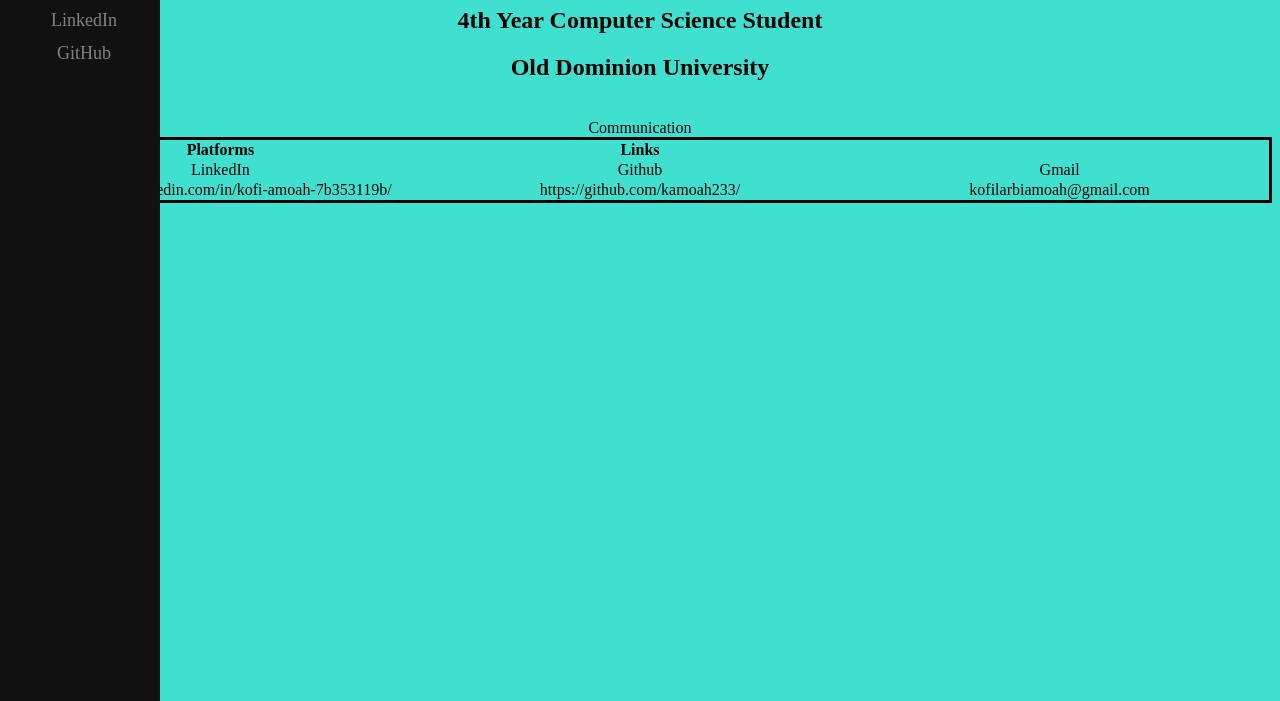
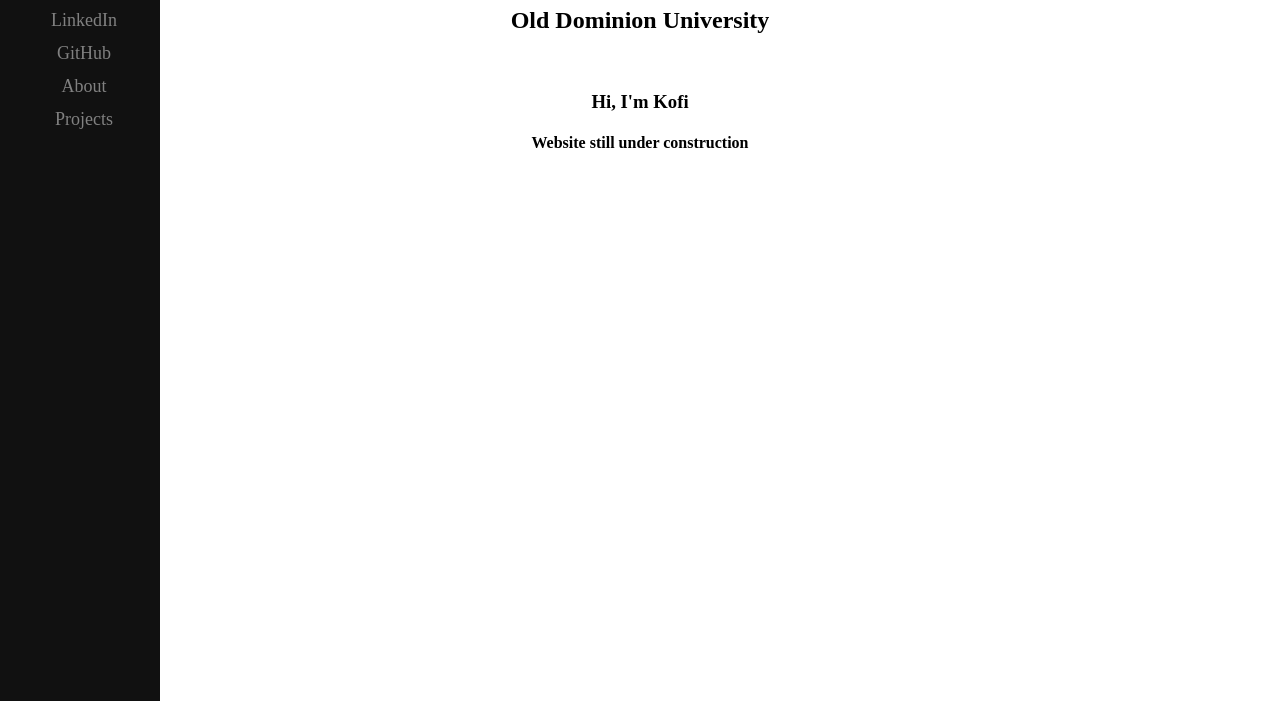
Before and after one commit to kamoah233/personal-webs_portf_proj, a plain HTML site: page index.html in a window 1280 px wide. Shown: the part 99-800 px from the top of the page. Drawn offline with Linux system fonts and the light colour scheme.

Commit message:
minor changes

```diff
--- a/index.html
+++ b/index.html
@@ -1,11 +1,12 @@
 <!DOCTYPE html>
+<!-- <html lang ="en" class = "dark" style="color-scheme: dark;"> -->
 <html lang ="en">
 
 <head>
-<title> Kofi Amoah </title>
+<title> KOFI AMOAH </title>
 </head>
 <link rel="stylesheet" href="index.css">
-<body style = "background-color: turquoise; "> </body>
+<!-- <body style = "background-color: whitesmoke; "> </body> -->
 <br>
 
 
@@ -13,17 +14,21 @@
         <a href= "RESUME.pdf">Resume</a>
         <a href="https://www.linkedin.com/in/kofi-amoah-7b353119b/">LinkedIn</a>
         <a href="https://github.com/kamoah233">GitHub</a>
+        <a href="about.html">About</a>
+        <a href="projects.html">Projects</a>
     </div>
 
 
 <h1> Kofi Amoah </h1>
-<h2> 4th Year Computer Science Student </h2>
 <h2> Old Dominion University</h2>
+<br>
+<h3>Hi, I'm Kofi</h3>
+<h4>Website still under construction</h4>
 
 <br>
 
 
-<table>
+<!-- <table>
     <caption>Communication</caption>
     <tr>
         <th>Platforms</th>
@@ -40,4 +45,4 @@
         <td>kofilarbiamoah@gmail.com</td>
     </tr>
 </table>
-</html>
+</html> -->
```
